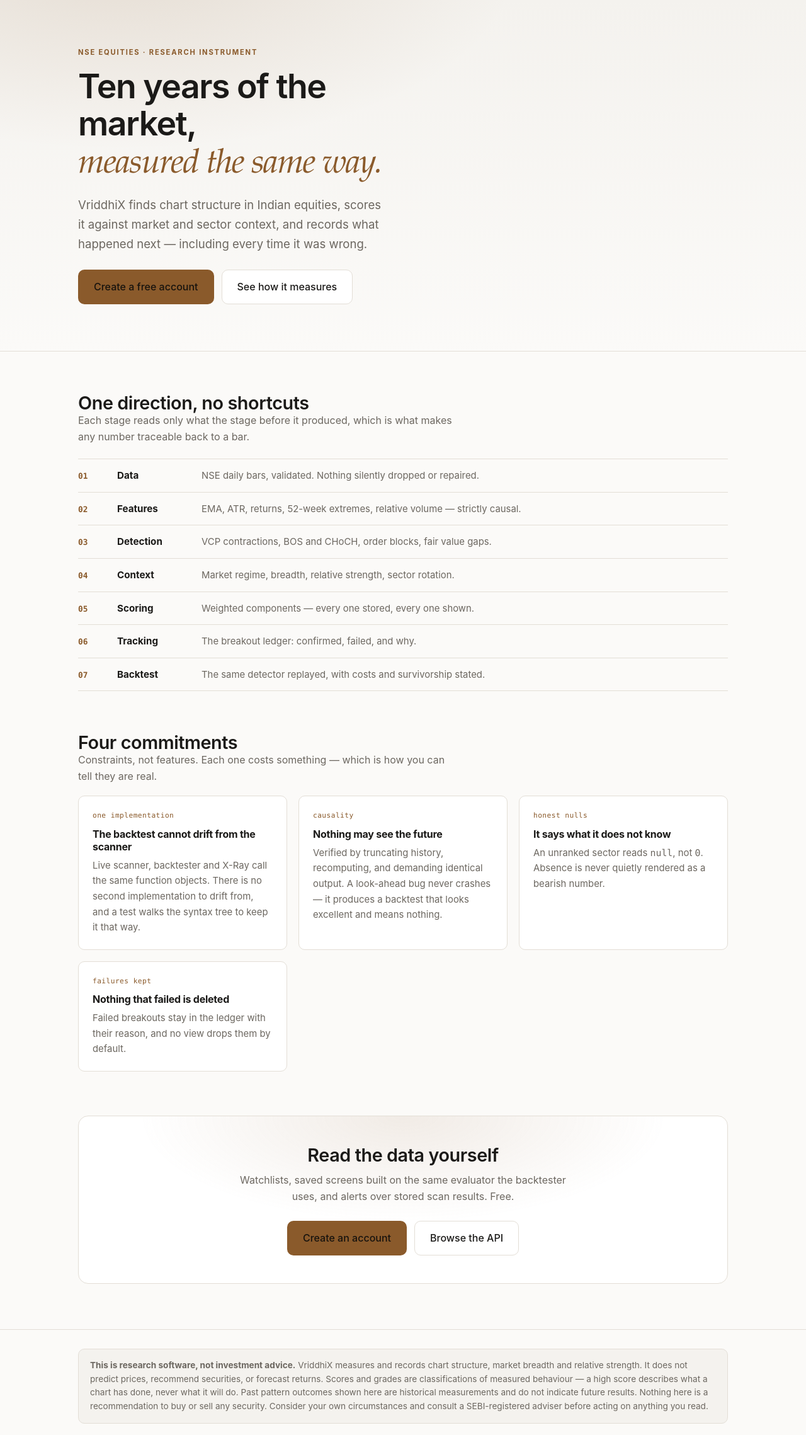
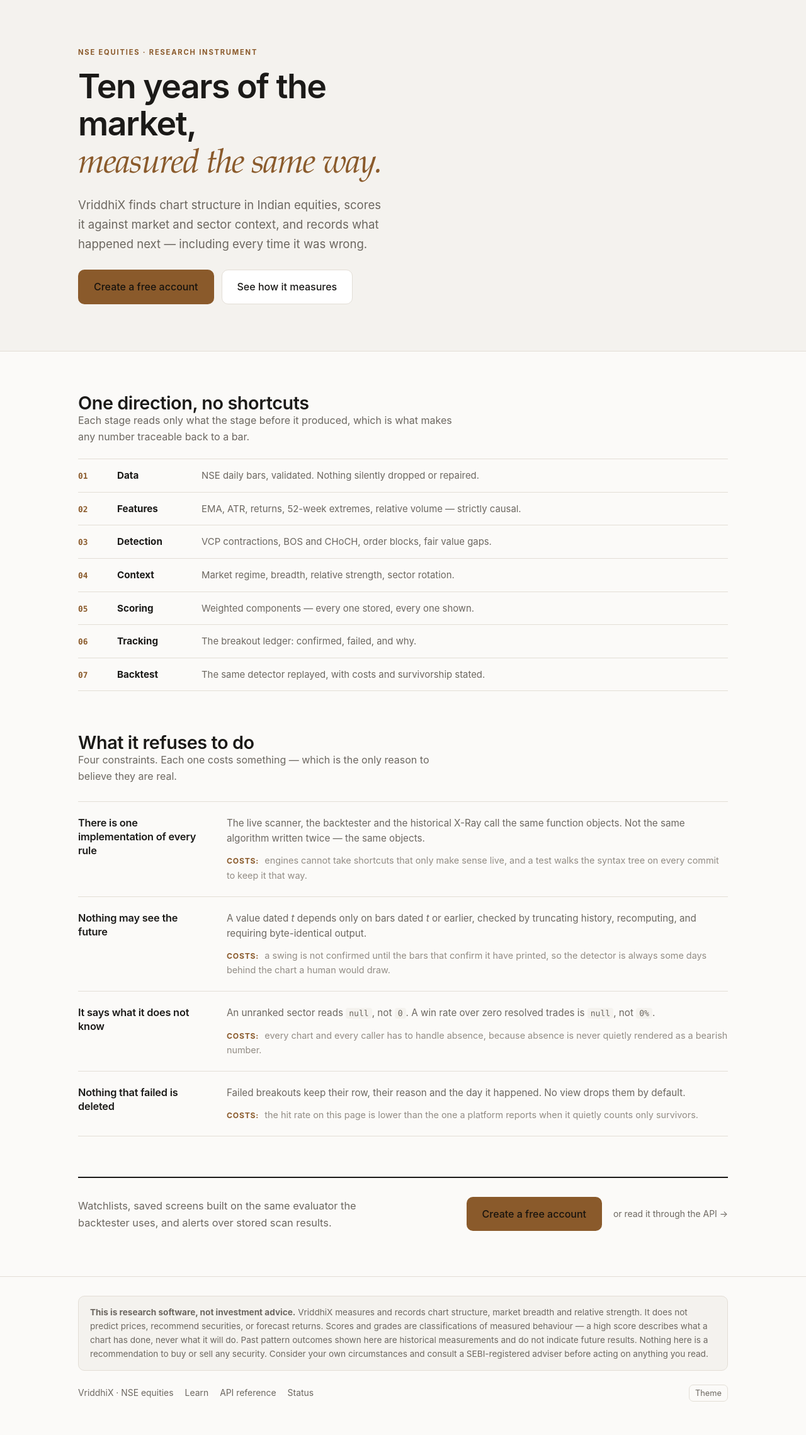
Before and after one commit to AnupamaJain/algo-backtesting-platform, a Python web app: template vriddhix/src/vriddhix/api/templates/landing.html in a window 1280 px wide. Shown: the part 63-2341 px from the top of the page at 63% size. After the commit the page ends 2288 px from the top, so only its background shows below. Run offline with Jinja, Linux system fonts and the light colour scheme; the template is opened without the code that fills it, so the values that code supplies are empty.

Commit message:
Rewrite the landing page's lower half: it read as generated
Four tells, all of them mine:

A "Four commitments" card grid, where four cards in a three-column layout
orphaned the fourth alone on its own row. Broken layout and, worse,
interchangeable with every other product page: mono label, bold heading,
three lines of grey. It is now a definition list on hairlines, and each
commitment states what it COSTS -- swings confirm late, every caller has to
handle null, the hit rate here is lower than one computed over survivors.
The cost is the only part that makes a claim believable, and the card format
had no room for it.

A centred heading over a centred subhead over two centred buttons, inside a
rounded box lit by a radial gradient. That is the stock ending. It is now a
left-aligned line under a single heavy rule, with the secondary action as
plain text rather than a second button competing with the first.

Two radial gradients, on the hero and that box. Both gone; the hero keeps a
flat tonal ground.

And two tables of setups within one screen of each other -- a static top-five
directly above an interactive screener that does the same thing better. The
static one is deleted, along with the _top_setups query behind it.

The page is 3,688px instead of 4,236, with zero feature cards and zero
gradients. No horizontal overflow at 390, 768 or 1280, in either theme.

442 tests.

Co-Authored-By: Claude Opus 5 (1M context) <noreply@anthropic.com>

```diff
--- a/vriddhix/src/vriddhix/api/static/app.css
+++ b/vriddhix/src/vriddhix/api/static/app.css
@@ -286,10 +286,7 @@ footer.bottom .disclaimer {
 
 .hero-wrap {
   border-bottom: 1px solid var(--border);
-  background:
-    radial-gradient(900px 420px at 15% -10%,
-      color-mix(in srgb, var(--accent) 13%, transparent), transparent 70%),
-    linear-gradient(180deg, var(--surface-2), var(--bg));
+  background: var(--surface-2);
 }
 .hero {
   display: grid; gap: clamp(30px, 5vw, 60px);
@@ -517,14 +514,18 @@ table.setups .r, th.r { text-align: right; }
 
 /* ---- close ---- */
 
+/* Left-aligned, unboxed, no gradient. A centred CTA in a glowing card is
+   the stock ending of every generated landing page. */
 .close {
-  text-align: center; margin-top: 70px; padding: 44px 24px;
-  border: 1px solid var(--border); border-radius: 16px;
-  background:
-    radial-gradient(600px 240px at 50% 0%,
-      color-mix(in srgb, var(--accent) 12%, transparent), transparent 70%),
-    var(--surface);
+  margin-top: 64px; padding-top: 30px;
+  border-top: 2px solid var(--text);
+  display: grid; gap: 18px;
+  grid-template-columns: minmax(0, 1fr) auto;
+  align-items: end;
 }
+@media (max-width: 760px) { .close { grid-template-columns: 1fr; } }
+.close p { margin: 0; max-width: 46ch; color: var(--muted); font-size: 1.02rem; }
+.close-actions { display: flex; align-items: center; gap: 18px; flex-wrap: wrap; }
 
 /* ---- screener demo ---- */
 
@@ -601,3 +602,41 @@ tr.scr-in { animation: scr-slide .32s ease both; }
 }
 
 .brand-mark { flex: 0 0 auto; align-self: center; }
+
+
+/* ---- commitments as an editorial list, not a card grid ----
+   Four cards in a three-column grid orphan the fourth on its own row, and
+   the card-with-a-label pattern is interchangeable with every other product
+   page. A definition list with hairlines carries more and imitates less. */
+
+.lead-narrow { max-width: 58ch; margin-top: -4px; }
+
+.rules { margin: 26px 0 0; padding: 0; }
+.rules > div {
+  display: grid; gap: 4px 34px;
+  grid-template-columns: minmax(0, 20ch) minmax(0, 1fr);
+  padding: 22px 0;
+  border-top: 1px solid var(--border);
+}
+.rules > div:last-child { border-bottom: 1px solid var(--border); }
+@media (max-width: 760px) {
+  .rules > div { grid-template-columns: 1fr; gap: 8px; }
+}
+
+.rules dt {
+  font-size: 1.02rem; font-weight: 640; letter-spacing: -0.012em;
+  line-height: 1.35; grid-row: span 2;
+}
+.rules dd { margin: 0; color: var(--muted); font-size: .95rem; line-height: 1.6; }
+.rules dd code {
+  font-family: var(--mono); font-size: .86em;
+  background: var(--surface-2); padding: 1px 5px; border-radius: 4px;
+}
+.rules dd i { font-style: italic; }
+
+.rules dd.cost { margin-top: 7px; font-size: .9rem; color: var(--faint); }
+.rules dd.cost span {
+  color: var(--accent); font-weight: 650; font-size: .76rem;
+  letter-spacing: .07em; text-transform: uppercase; margin-right: 5px;
+}
+@media (max-width: 760px) { .rules dt { grid-row: auto; } }
--- a/vriddhix/src/vriddhix/api/templates/landing.html
+++ b/vriddhix/src/vriddhix/api/templates/landing.html
@@ -119,45 +119,6 @@
     </div>
     {% endif %}
   </div>
-</section>
-{% endif %}
-
-<!-- ══════════════ what it sees ══════════════ -->
-{% if setups %}
-<section class="wrap">
-  <div class="sec-head">
-    <h2>What the scanner sees today</h2>
-    <a class="quiet-link" href="/api/docs">every field via the API →</a>
-  </div>
-  <div class="table-card">
-    <table class="setups">
-      <thead>
-        <tr><th>Symbol</th><th>Sector</th><th>Stage</th>
-            <th class="r">Score</th><th class="r">RS</th><th class="r">Contractions</th></tr>
-      </thead>
-      <tbody>
-        {% for s in setups %}
-        <tr>
-          <td><b>{{ s.symbol }}</b></td>
-          <td class="muted">{{ s.sector.replace('_',' ')|title if s.sector else '—' }}</td>
-          <td><span class="stage stage-{{ s.stage }}">{{ s.stage.replace('_',' ')|title }}</span></td>
-          <td class="r">
-            <span class="score-cell">
-              <span class="score-bar"><i style="width:{{ "%.0f"|format(s.score) }}%"></i></span>
-              <span class="num">{{ "%.0f"|format(s.score) }}</span>
-            </span>
-          </td>
-          <td class="r num">{{ "%.0f"|format(s.rs) if s.rs is not none else '—' }}</td>
-          <td class="r num">{{ s.contractions or '—' }}</td>
-        </tr>
-        {% endfor %}
-      </tbody>
-    </table>
-  </div>
-  <p class="faint" style="margin-top:10px">
-    A score classifies what a chart has measurably done. It is not a
-    recommendation, and it is not a prediction.
-  </p>
 </section>
 {% endif %}
 
@@ -286,46 +247,78 @@
 
 <!-- ══════════════ commitments ══════════════ -->
 <section class="wrap">
-  <div class="sec-head"><h2>Four commitments</h2></div>
-  <p class="muted" style="max-width:60ch;margin-top:-4px">
-    Constraints, not features. Each one costs something — which is how you can
-    tell they are real.
+  <div class="sec-head"><h2>What it refuses to do</h2></div>
+  <p class="muted lead-narrow">
+    Four constraints. Each one costs something — which is the only reason to
+    believe they are real.
   </p>
-  <div class="grid">
-    <div class="card">
-      <span class="tag">one implementation</span>
-      <h3>The backtest cannot drift from the scanner</h3>
-      <p>Live scanner, backtester and X-Ray call the same function objects. There is no second implementation to drift from, and a test walks the syntax tree to keep it that way.</p>
+
+  <dl class="rules">
+    <div>
+      <dt>There is one implementation of every rule</dt>
+      <dd>
+        The live scanner, the backtester and the historical X-Ray call the same
+        function objects. Not the same algorithm written twice — the same
+        objects.
+      </dd>
+      <dd class="cost">
+        <span>Costs:</span> engines cannot take shortcuts that only make sense
+        live, and a test walks the syntax tree on every commit to keep it that
+        way.
+      </dd>
     </div>
-    <div class="card">
-      <span class="tag">causality</span>
-      <h3>Nothing may see the future</h3>
-      <p>Verified by truncating history, recomputing, and demanding identical output. A look-ahead bug never crashes — it produces a backtest that looks excellent and means nothing.</p>
+
+    <div>
+      <dt>Nothing may see the future</dt>
+      <dd>
+        A value dated <i>t</i> depends only on bars dated <i>t</i> or earlier,
+        checked by truncating history, recomputing, and requiring byte-identical
+        output.
+      </dd>
+      <dd class="cost">
+        <span>Costs:</span> a swing is not confirmed until the bars that confirm
+        it have printed, so the detector is always some days behind the chart a
+        human would draw.
+      </dd>
     </div>
-    <div class="card">
-      <span class="tag">honest nulls</span>
-      <h3>It says what it does not know</h3>
-      <p>An unranked sector reads <span class="num">null</span>, not <span class="num">0</span>. Absence is never quietly rendered as a bearish number.</p>
+
+    <div>
+      <dt>It says what it does not know</dt>
+      <dd>
+        An unranked sector reads <code>null</code>, not <code>0</code>. A win
+        rate over zero resolved trades is <code>null</code>, not
+        <code>0%</code>.
+      </dd>
+      <dd class="cost">
+        <span>Costs:</span> every chart and every caller has to handle absence,
+        because absence is never quietly rendered as a bearish number.
+      </dd>
     </div>
-    <div class="card">
-      <span class="tag">failures kept</span>
-      <h3>Nothing that failed is deleted</h3>
-      <p>Failed breakouts stay in the ledger with their reason, and no view drops them by default.</p>
+
+    <div>
+      <dt>Nothing that failed is deleted</dt>
+      <dd>
+        Failed breakouts keep their row, their reason and the day it happened.
+        No view drops them by default.
+      </dd>
+      <dd class="cost">
+        <span>Costs:</span> the hit rate on this page is lower than the one a
+        platform reports when it quietly counts only survivors.
+      </dd>
     </div>
-  </div>
+  </dl>
 </section>
 
 <!-- ══════════════ close ══════════════ -->
 <section class="wrap">
   <div class="close">
-    <h2 style="margin:0 0 8px">Read the data yourself</h2>
-    <p class="muted" style="max-width:54ch;margin:0 auto 22px">
+    <p>
       Watchlists, saved screens built on the same evaluator the backtester
-      uses, and alerts over stored scan results. Free.
+      uses, and alerts over stored scan results.
     </p>
-    <div class="cta-row" style="justify-content:center">
-      <a class="btn btn-primary btn-lg" href="/signup">Create an account</a>
-      <a class="btn btn-ghost btn-lg" href="/api/docs">Browse the API</a>
+    <div class="close-actions">
+      <a class="btn btn-primary btn-lg" href="/signup">Create a free account</a>
+      <a class="quiet-link" href="/api/docs">or read it through the API →</a>
     </div>
   </div>
 </section>
```
Also changed, not shown: vriddhix/src/vriddhix/api/routers/pages.py (+0 -31 lines).
